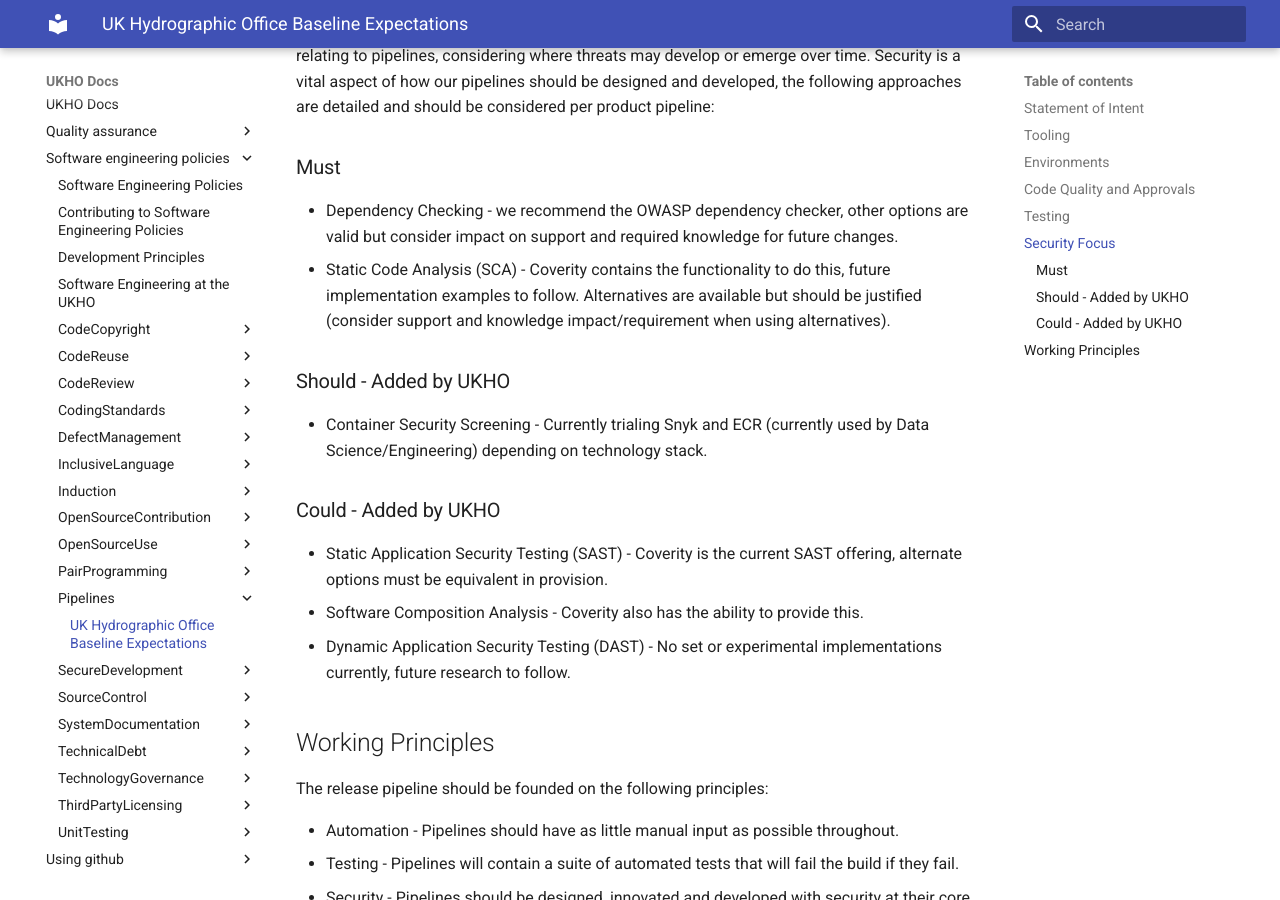
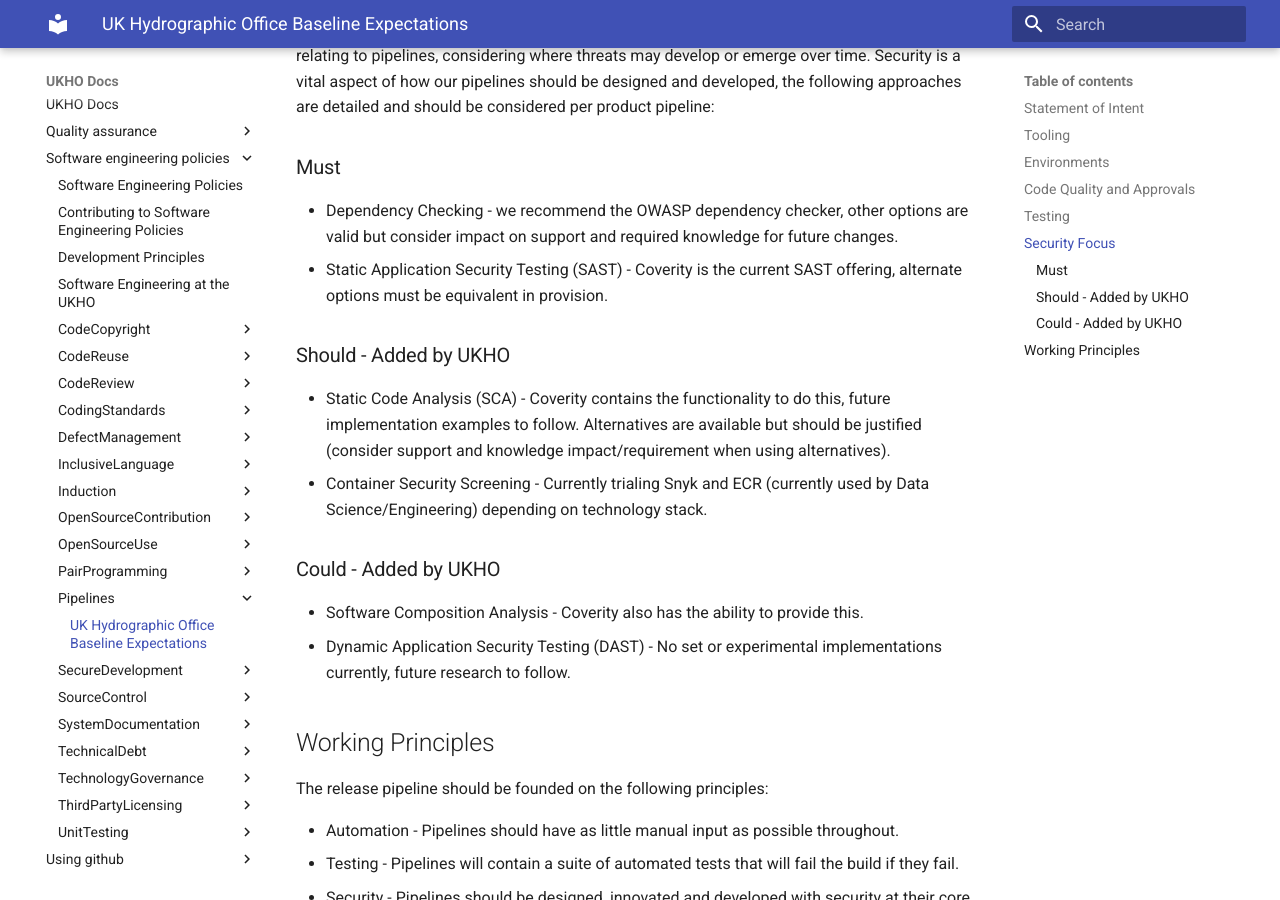
Before and after one commit to UKHO/docs, an MkDocs documentation site: the page built from docs/software-engineering-policies/Pipelines/Baseline_Policy.md, in a window 1280 px wide and 900 px high, scrolled down 1810 px. Built offline with MkDocs 1.6.1 and Material for MkDocs 9.7.7, drawn with Linux system fonts in a browser that asks for light colours.

```diff
--- a/docs/software-engineering-policies/Pipelines/Baseline_Policy.md
+++ b/docs/software-engineering-policies/Pipelines/Baseline_Policy.md
@@ -41,15 +41,15 @@ Pipeline Threat Modelling should be carried out in all design, innovation and de
 ### Must
 
 - Dependency Checking - we recommend the OWASP dependency checker, other options are valid but consider impact on support and required knowledge for future changes.
-- Static Code Analysis (SCA) - Coverity contains the functionality to do this, future implementation examples to follow. Alternatives are available but should be justified (consider support and knowledge impact/requirement when using alternatives).
+- Static Application Security Testing (SAST) - Coverity is the current SAST offering, alternate options must be equivalent in provision.
 
 ### Should - Added by UKHO
 
+- Static Code Analysis (SCA) - Coverity contains the functionality to do this, future implementation examples to follow. Alternatives are available but should be justified (consider support and knowledge impact/requirement when using alternatives).
 - Container Security Screening - Currently trialing Snyk and ECR (currently used by Data Science/Engineering) depending on technology stack.
 
 ### Could - Added by UKHO
 
-- Static Application Security Testing (SAST) - Coverity is the current SAST offering, alternate options must be equivalent in provision.
 - Software Composition Analysis - Coverity also has the ability to provide this.
 - Dynamic Application Security Testing (DAST) - No set or experimental implementations currently, future research to follow.
 
```
